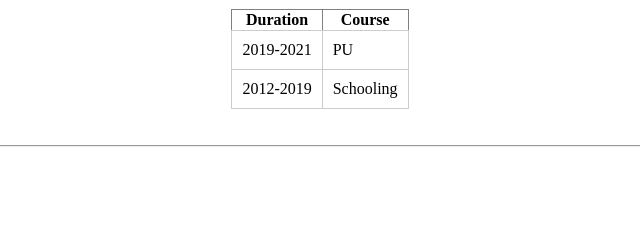
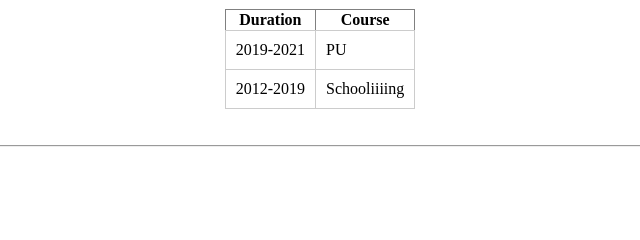
Before and after one commit to Skanda-gowda/marveltask, a plain HTML site: page index.html in a window 1280 px wide. Shown: the part 444-684 px from the top of the page, 320-960 px from the left. Drawn offline with nearby package versions, Linux system fonts and the light colour scheme.

Commit message:
Update index.html

```diff
--- a/index.html
+++ b/index.html
@@ -32,7 +32,7 @@
     </tr>
     <tr>
         <td>2012-2019</td>
-        <td>Schooling</td>
+        <td>Schooliiiing</td>
     </tr>
 </table>
 <br>
```
